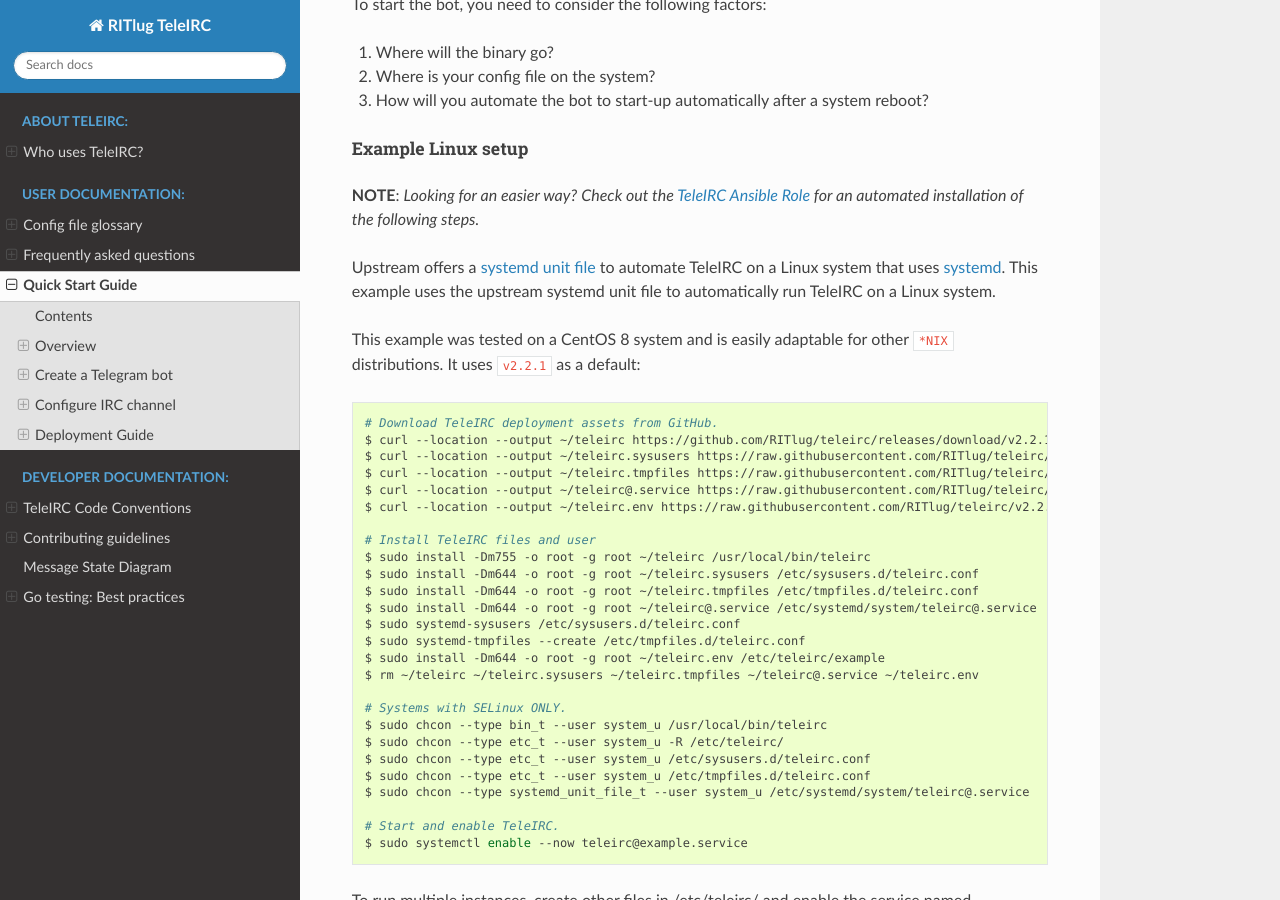
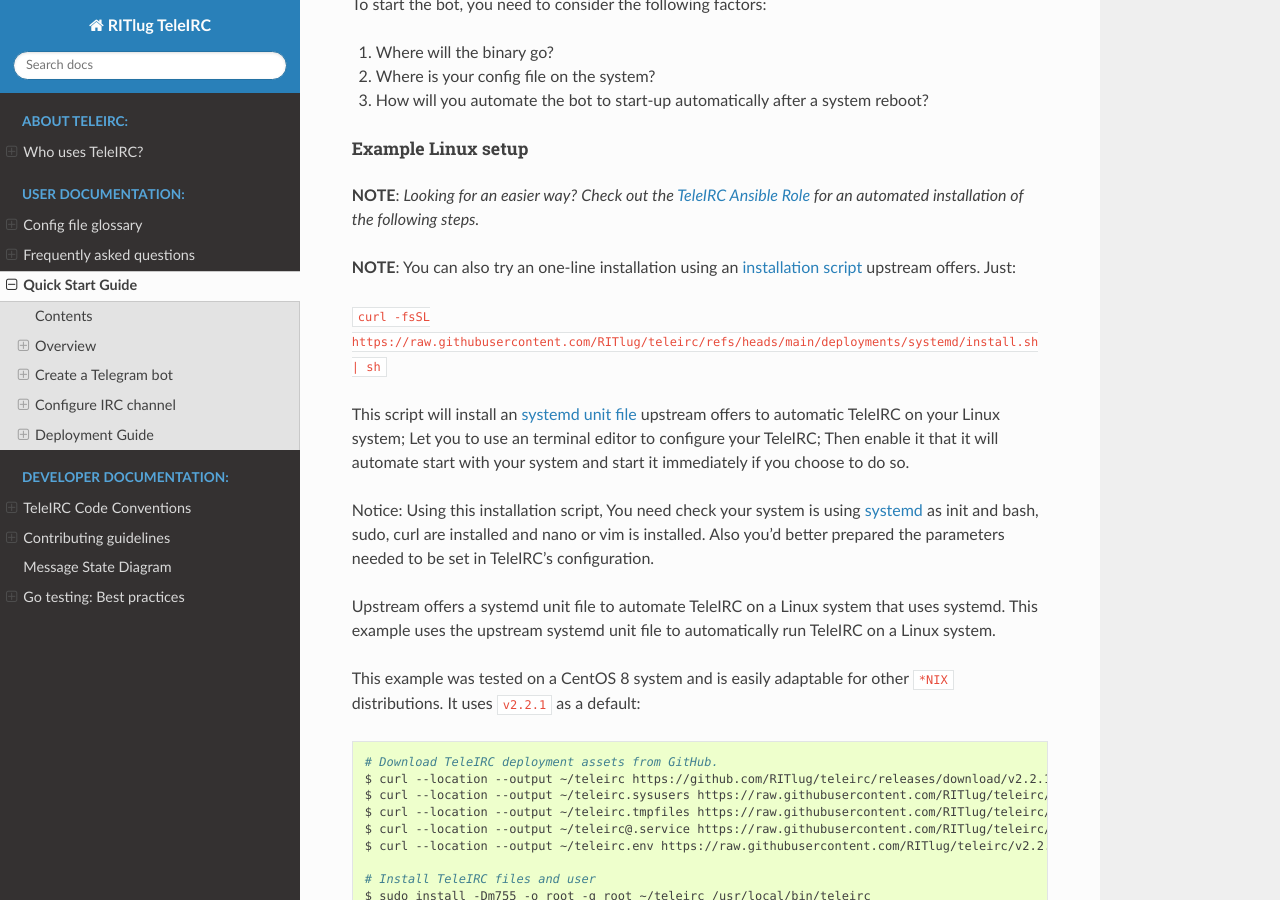
Before and after one commit to RITlug/teleirc, a Sphinx documentation site: the page built from docs/user/quick-start.md, in a window 1280 px wide and 900 px high, scrolled down 4496 px. Built offline with Sphinx 7.4.7 and the Read the Docs theme 3.1.0, drawn with Linux system fonts in a browser that asks for light colours; formulas are drawn with MathJax 3.

Commit message:
Add an installation script to install as a systemd unit

```diff
--- a/docs/user/quick-start.md
+++ b/docs/user/quick-start.md
@@ -196,7 +196,19 @@
 _Looking for an easier way?_
 _Check out the [TeleIRC Ansible Role][17] for an automated installation of the following steps._
 
-Upstream offers a [systemd unit file][15] to automate TeleIRC on a Linux system that uses [systemd][16].
+**NOTE**:
+You can also try an one-line installation using an [installation script][18] upstream offers. Just:
+
+`curl -fsSL https://raw.githubusercontent.com/RITlug/teleirc/refs/heads/main/deployments/systemd/install.sh | sh`
+
+This script will install an [systemd unit file][15] upstream offers to automatic TeleIRC on your Linux system;
+Let you to use an terminal editor to configure your TeleIRC;
+Then enable it that it will automate start with your system and start it immediately if you choose to do so.
+
+Notice: Using this installation script, You need check your system is using [systemd][16] as init and bash, sudo, curl are installed and nano or vim is installed.
+Also you'd better prepared the parameters needed to be set in TeleIRC's configuration.
+
+Upstream offers a systemd unit file to automate TeleIRC on a Linux system that uses systemd.
 This example uses the upstream systemd unit file to automatically run TeleIRC on a Linux system.
 
 This example was tested on a CentOS 8 system and is easily adaptable for other `*NIX` distributions.
```
Also changed, not shown: other parts of docs/user/quick-start.md (+1 -0 lines), 1 other file.
